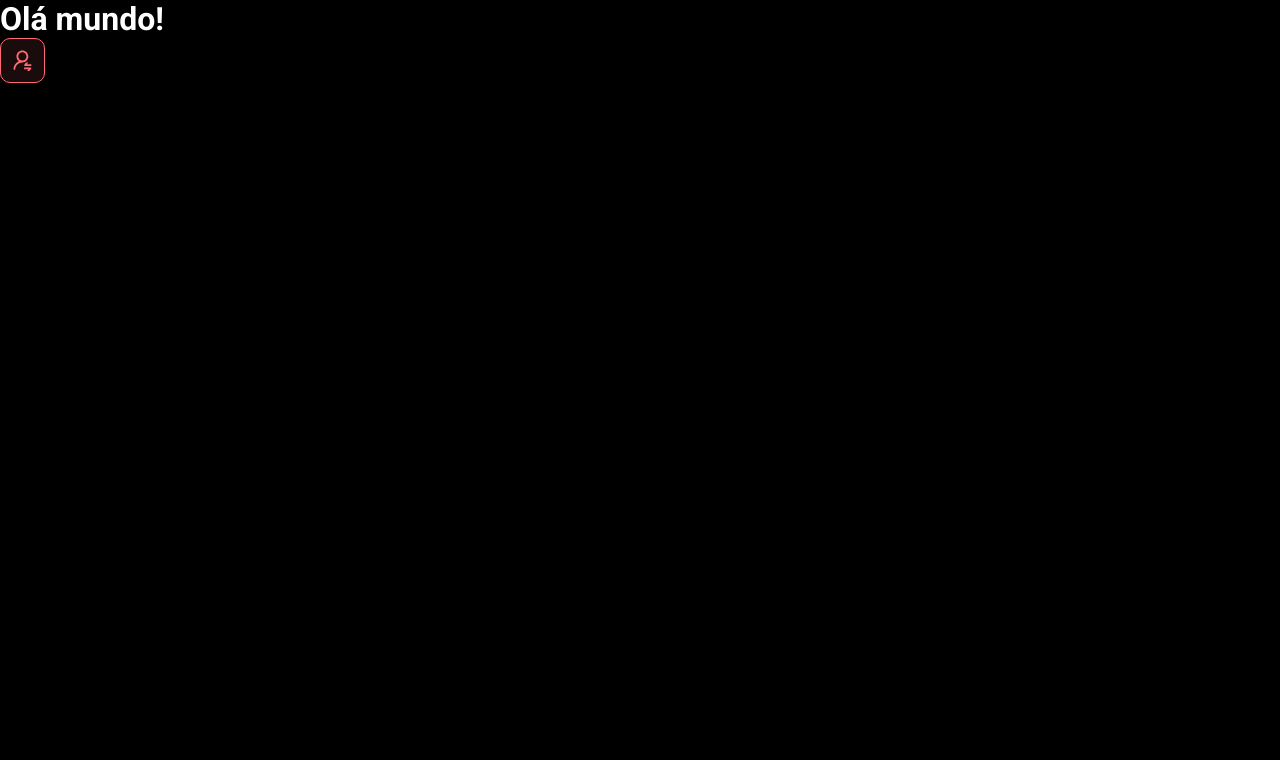
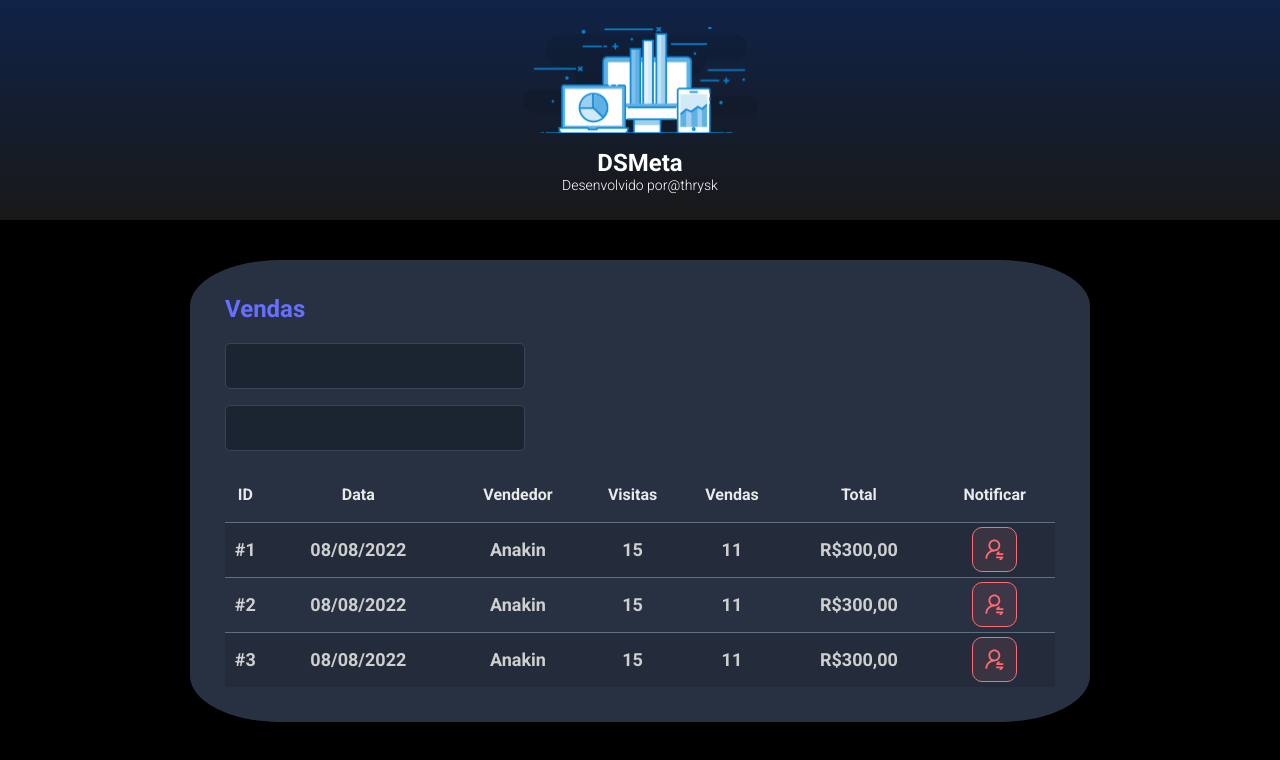
Before and after one commit to gcafure/dsmeta, a React (Vite) app in the folder frontend/: page / in a window 1280 px wide. Shown: the top 760 px of the page. Built offline with nearby package versions, Linux system fonts and the light colour scheme.

Commit message:
Other components

```diff
--- a/frontend/src/App.tsx
+++ b/frontend/src/App.tsx
@@ -1,9 +1,18 @@
+import Header from "./components/Header"
 import NotificationButton from "./components/NotificationButton"
+import SalesCard from "./components/SalesCard"
 
 function App() {
   return (
-    <>    <h1>Olá mundo!</h1>
-      <NotificationButton></NotificationButton>
+    <>
+      <Header />
+      <main>
+        <section id="sales">
+          <div className="dsmeta-container">
+            <SalesCard />
+          </div>
+        </section>
+      </main>
     </>
   )
 }
--- /dev/null
+++ b/frontend/src/components/Header/index.tsx
@@ -0,0 +1,18 @@
+import logo from '../../assets/img/logo.svg'
+import './styles.css'
+
+function Header() {
+    return (
+        <header>
+            <div className="dsmeta-logo-container">
+                <img src={logo} alt="DSMeta" />
+                <h1>DSMeta</h1>
+                <p>Desenvolvido por
+                    <a href="https://github.com/thrysk">@thrysk</a>
+                </p>
+            </div>
+        </header>
+    )
+}
+
+export default Header
--- /dev/null
+++ b/frontend/src/components/Header/styles.css
@@ -0,0 +1,27 @@
+header {
+    height: 220px;
+    background: linear-gradient(180deg, #102347 0%, #181818 100%);
+    display: flex;
+    align-items: center;
+    justify-content: center;
+}
+
+.dsmeta-logo-container {
+    align-items: center;
+    display: flex;
+    flex-direction: column;
+}
+
+.dsmeta-logo-container img {
+    width: 235px;
+}
+
+.dsmeta-logo-container h1 {
+    margin-top: 15px;
+    font-size: 24px;
+}
+
+.dsmeta-logo-container p {
+    font-size: 14px;
+    font-weight: 300;
+}
--- /dev/null
+++ b/frontend/src/components/SalesCard/index.tsx
@@ -0,0 +1,76 @@
+import NotificationButton from '../NotificationButton'
+import './styles.css'
+
+function SalesCard() {
+    return (
+        <div className="dsmeta-card">
+            <h2 className="dsmeta-sales-title"> Vendas </h2>
+            <div>
+                <div className="dsmeta-form-container">
+                    <input className="dsmeta-form" type="text" />
+                </div>
+                <div className="dsmeta-form-container">
+                    <input className="dsmeta-form" type="text" />
+                </div>
+            </div>
+            <div>
+                <table className="dsmeta-sales-table">
+                    <thead>
+                        <tr>
+                            <th className="show992">ID</th>
+                            <th className="show576">Data</th>
+                            <th>Vendedor</th>
+                            <th className="show992">Visitas</th>
+                            <th className="show992">Vendas</th>
+                            <th>Total</th>
+                            <th>Notificar</th>
+                        </tr>
+                    </thead>
+                    <tbody>
+                        <tr>
+                            <td className="show992">#1</td>
+                            <td className="show576">08/08/2022</td>
+                            <td>Anakin</td>
+                            <td className="show992">15</td>
+                            <td className="show992">11</td>
+                            <td>R$300,00</td>
+                            <td>
+                                <div className="dsmeta-notify-btn-container">
+                                    <NotificationButton />
+                                </div>
+                            </td>
+                        </tr>
+                        <tr>
+                            <td className="show992">#2</td>
+                            <td className="show576">08/08/2022</td>
+                            <td>Anakin</td>
+                            <td className="show992">15</td>
+                            <td className="show992">11</td>
+                            <td>R$300,00</td>
+                            <td>
+                                <div className="dsmeta-notify-btn-container">
+                                    <NotificationButton />
+                                </div>
+                            </td>
+                        </tr>
+                        <tr>
+                            <td className="show992">#3</td>
+                            <td className="show576">08/08/2022</td>
+                            <td>Anakin</td>
+                            <td className="show992">15</td>
+                            <td className="show992">11</td>
+                            <td>R$300,00</td>
+                            <td>
+                                <div className="dsmeta-notify-btn-container">
+                                    <NotificationButton />
+                                </div>
+                            </td>
+                        </tr>
+                    </tbody>
+                </table>
+            </div>
+        </div>
+    )
+}
+
+export default SalesCard
--- /dev/null
+++ b/frontend/src/components/SalesCard/styles.css
@@ -0,0 +1,97 @@
+.dsmeta-card {
+    background-color: #283142;
+    border-radius: 10%;
+    padding: 30px 10px;
+}
+
+.dsmeta-sales-title {
+    color: #676FFF;
+    font-size: 24px;
+    margin-bottom: 20px;
+}
+
+.dsmeta-form {
+    width: 100%;
+    height: 46px;
+    background-color: #1B2531;
+    border: 1px solid #384459;
+    border-radius: 5px;
+    color: #9AAABE;
+    padding: 0 20px;
+    font-size: 18px;
+}
+
+.dsmeta-form-container {
+    margin-bottom: 16px;
+    max-width: 300px;
+}
+
+.dsmeta-sales-table {
+    width: 100%;
+    border-spacing: 0;
+    border-collapse: collapse;
+}
+
+.dsmeta-sales-table thead {
+    height: 55px;
+    font-size: 16px;
+    color: #E9E9E9;
+    font-weight: 700;
+}
+
+.dsmeta-sales-table tbody {
+    font-size: 14px;
+    font-weight: 700;
+    color: #CFCFCF;
+    text-align: center;
+}
+
+.dsmeta-sales-table tbody tr {
+    height: 74px;
+    border-top: 1px solid #5F6E82
+}
+
+.dsmeta-sales-table tbody tr:hover>td {
+    background-color: #384459;
+}
+
+.dsmeta-sales-table tbody tr:nth-child(odd) {
+    background-color: #242C3B;
+}
+
+.dsmeta-notify-btn-container {
+    display: flex;
+    justify-content: center;
+}
+
+.show576 {
+    display: none;
+}
+
+.show992 {
+    display: none;
+}
+
+@media (min-width: 576px) {
+    .show576 {
+        display: table-cell;
+    }
+
+    .dsmeta-card {
+        padding: 35px;
+    }
+
+    .dsmeta-sales-table tbody tr {
+        height: 55px;
+    }
+
+    .dsmeta-sales-table tbody {
+        font-size: 18px;
+    }
+}
+
+@media (min-width: 992px) {
+    .show992 {
+        display: table-cell;
+    }
+}
--- a/frontend/src/index.css
+++ b/frontend/src/index.css
@@ -17,40 +17,6 @@
   text-decoration: none;
 }
 
-header {
-  height: 220px;
-  background: linear-gradient(180deg, #102347 0%, #181818 100%);
-  display: flex;
-  align-items: center;
-  justify-content: center;
-}
-
-.dsmeta-logo-container {
-  align-items: center;
-  display: flex;
-  flex-direction: column;
-}
-
-.dsmeta-logo-container img {
-  width: 235px;
-}
-
-.dsmeta-logo-container h1 {
-  margin-top: 15px;
-  font-size: 24px;
-}
-
-.dsmeta-logo-container p {
-  font-size: 14px;
-  font-weight: 300;
-}
-
-.dsmeta-card {
-  background-color: #283142;
-  border-radius: 10%;
-  padding: 30px 10px;
-}
-
 .dsmeta-container {
   width: 100%;
   max-width: 900px;
@@ -60,111 +26,3 @@
 #sales {
   padding: 40px 10px;
 }
-
-.dsmeta-sales-title {
-  color: #676FFF;
-  font-size: 24px;
-  margin-bottom: 20px;
-}
-
-.dsmeta-form {
-  width: 100%;
-  height: 46px;
-  background-color: #1B2531;
-  border: 1px solid #384459;
-  border-radius: 5px;
-  color: #9AAABE;
-  padding: 0 20px;
-  font-size: 18px;
-}
-
-.dsmeta-form-container {
-  margin-bottom: 16px;
-  max-width: 300px;
-}
-
-.dsmeta-sales-table {
-  width: 100%;
-  border-spacing: 0;
-  border-collapse: collapse;
-}
-
-.dsmeta-sales-table thead {
-  height: 55px;
-  font-size: 16px;
-  color: #E9E9E9;
-  font-weight: 700;
-}
-
-.dsmeta-sales-table tbody {
-  font-size: 14px;
-  font-weight: 700;
-  color: #CFCFCF;
-  text-align: center;
-}
-
-.dsmeta-sales-table tbody tr {
-  height: 74px;
-  border-top: 1px solid #5F6E82
-}
-
-.dsmeta-sales-table tbody tr:hover>td {
-  background-color: #384459;
-}
-
-.dsmeta-sales-table tbody tr:nth-child(odd) {
-  background-color: #242C3B;
-}
-
-.dsmeta-notify-btn-container {
-  display: flex;
-  justify-content: center;
-}
-
-.dsmeta-notify-btn {
-  height: 45px;
-  width: 45px;
-  background: rgba(255, 107, 114, 0.1);
-  border: 1px solid #FF6B72;
-  border-radius: 10px;
-  display: flex;
-  align-items: center;
-  justify-content: center;
-  cursor: pointer;
-}
-
-.dsmeta-notify-btn img {
-  width: 19px;
-}
-
-.show576 {
-  display: none;
-}
-
-.show992 {
-  display: none;
-}
-
-@media (min-width: 576px) {
-  .show576 {
-    display: table-cell;
-  }
-
-  .dsmeta-card {
-    padding: 35px;
-  }
-
-  .dsmeta-sales-table tbody tr {
-    height: 55px;
-  }
-
-  .dsmeta-sales-table tbody {
-    font-size: 18px;
-  }
-}
-
-@media (min-width: 992px) {
-  .show992 {
-    display: table-cell;
-  }
-}
```
